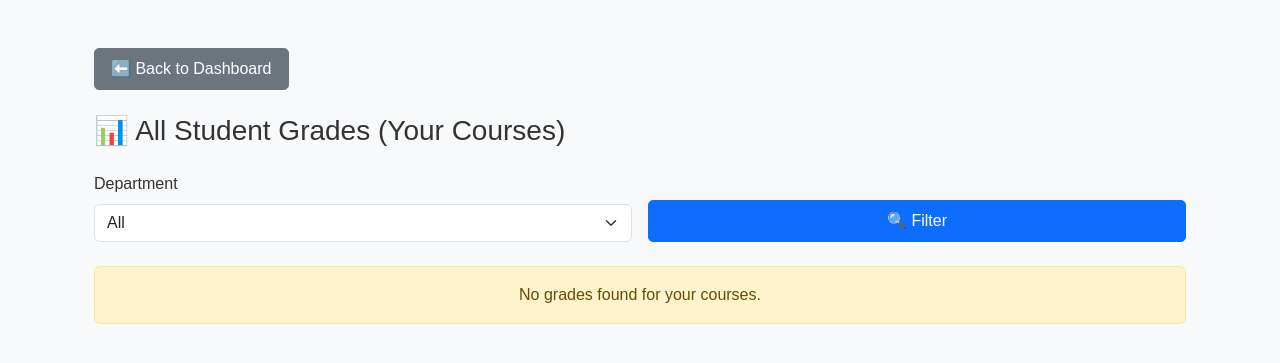
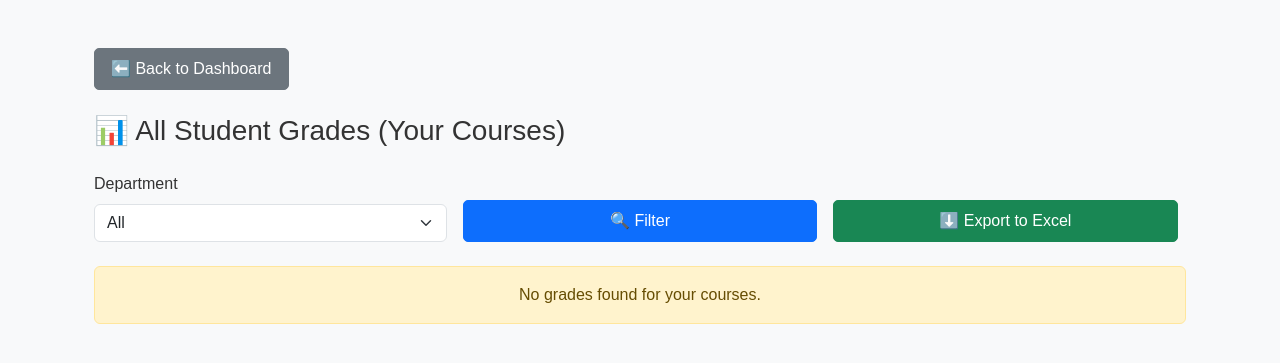
Before and after one commit to groupsystemm/garde_system, a Flask app: template templates/teacher_view_grades.html in a window 1280 px wide. Shown: the top 363 px of the page. Run offline with Flask 3, Linux system fonts and the light colour scheme; the template is opened without the code that fills it, so the values that code supplies are empty.

Commit message:
Update teacher_view_grades.html

```diff
--- a/templates/teacher_view_grades.html
+++ b/templates/teacher_view_grades.html
@@ -17,7 +17,7 @@
 
   <!-- Filter -->
   <form method="get" class="row g-3 mb-4">
-    <div class="col-md-6">
+    <div class="col-md-4">
       <label class="form-label">Department</label>
       <select name="department" class="form-select">
         <option value="All" {% if selected_dept == 'All' or not selected_dept %}selected{% endif %}>All</option>
@@ -26,8 +26,11 @@
         {% endfor %}
       </select>
     </div>
-    <div class="col-md-6 d-flex align-items-end">
+    <div class="col-md-4 d-flex align-items-end">
       <button type="submit" class="btn btn-primary w-100">🔍 Filter</button>
+    </div>
+    <div class="col-md-4 d-flex align-items-end">
+      <a href="/teacher/export-grades?department={{ selected_dept }}" class="btn btn-success w-100 me-2">⬇️ Export to Excel</a>
     </div>
   </form>
 
```
